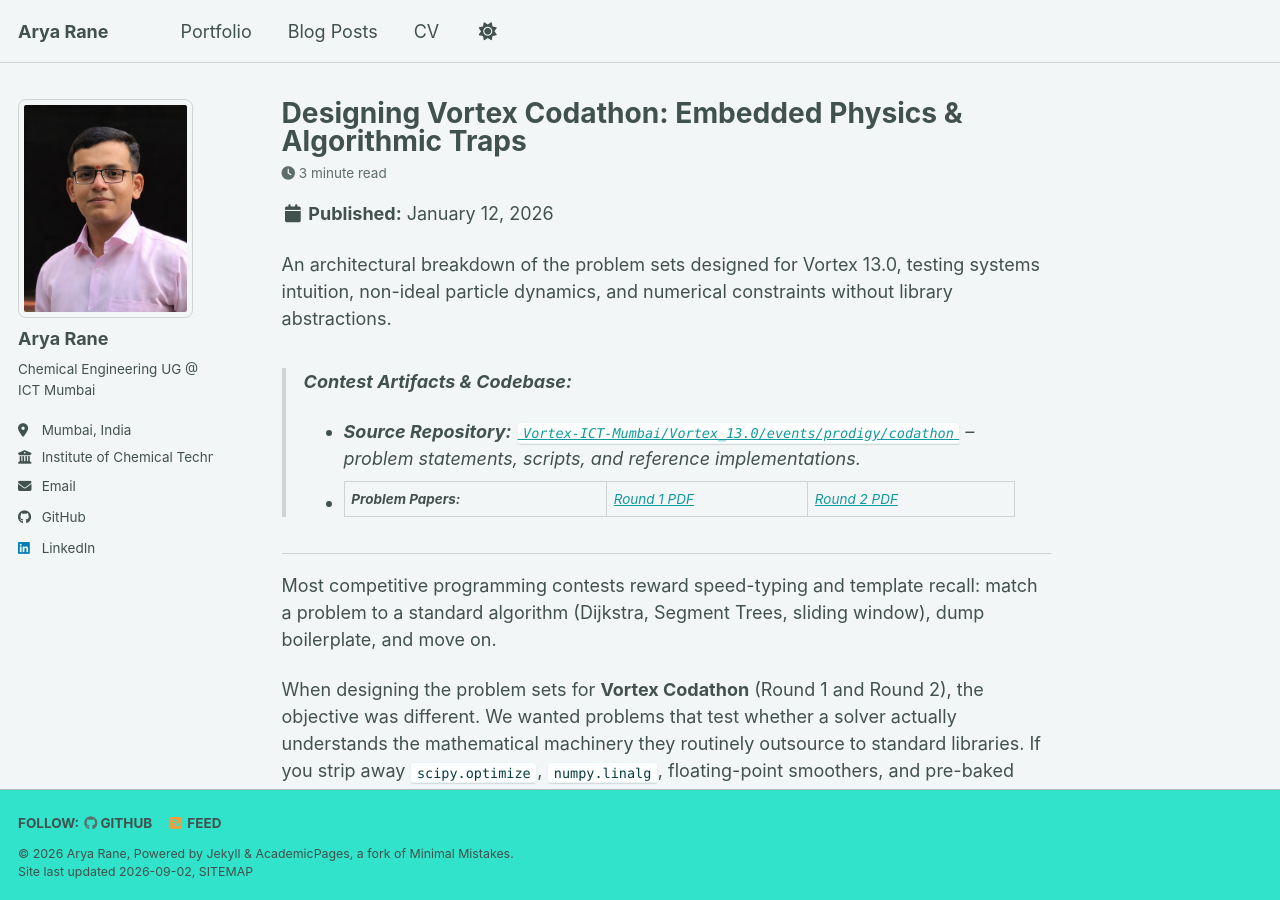
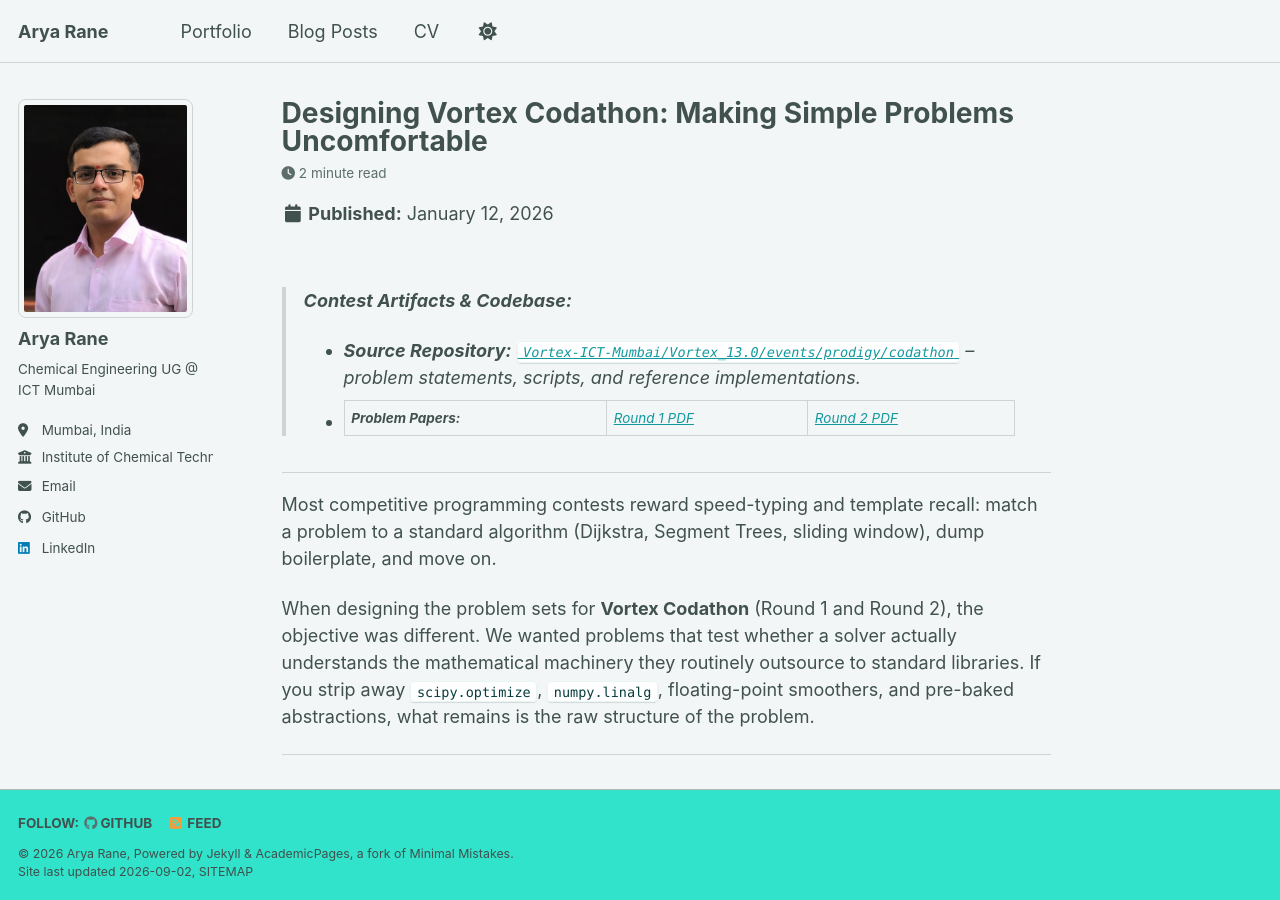
Before and after one commit to TheAnveshak/TheAnveshak.github.io, a Jekyll site: the page built from _posts/2026-01-12-vortex-codathon.md, in a window 1280 px wide and 900 px high. Built offline with Jekyll 4.4.1, drawn with Linux system fonts in a browser that asks for light colours; a style sheet for code colours, icons or effects is not loaded.

Commit message:
Revise title and excerpt for Vortex Codathon post
Updated the title and excerpt for clarity and focus.

```diff
--- a/_posts/2026-01-12-vortex-codathon.md
+++ b/_posts/2026-01-12-vortex-codathon.md
@@ -1,14 +1,13 @@
 ---
-title: "Designing Vortex Codathon: Embedded Physics & Algorithmic Traps"
+title: "Designing Vortex Codathon: Making Simple Problems Uncomfortable"
 date: 2026-01-12
 permalink: /posts/2026/01/vortex-codathon/
+excerpt: An architectural breakdown of the few problems designed for Vortex 13.0 -- removing a few of the usual conveniences, making simple computations strangely unpleasant, and eventually arriving at process control, game theory, elliptic curves, and particle dynamics.
 tags:
   - algorithmic-design
   - scientific-computing
   - dynamical-systems
 ---
-
-An architectural breakdown of the problem sets designed for Vortex 13.0, testing systems intuition, non-ideal particle dynamics, and numerical constraints without library abstractions.
 
 > **Contest Artifacts & Codebase:**
 > * **Source Repository:** [`Vortex-ICT-Mumbai/Vortex_13.0/events/prodigy/codathon`](https://github.com/Vortex-ICT-Mumbai/Vortex_13.0/tree/main/events/prodigy/codathon) -- problem statements, scripts, and reference implementations.
```
